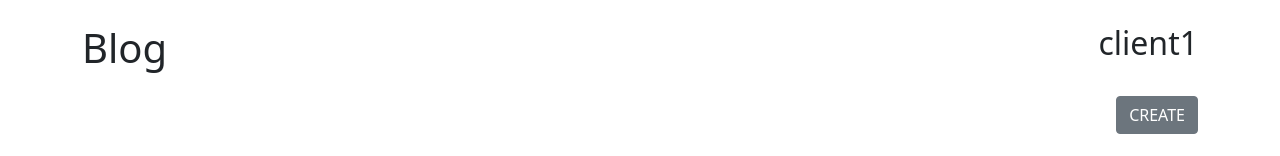
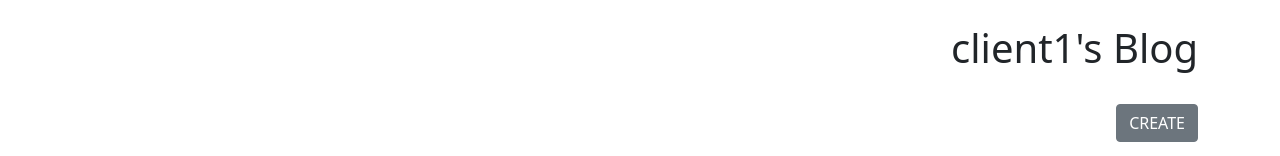
Before and after one commit to thatkit/welbex-test-20220426, a React (Create React App) app in the folder client/: page / in a window 1280 px wide. Shown: the top 156 px of the page. Built offline with nearby package versions, Linux system fonts and the light colour scheme.

Commit message:
navbar change

```diff
--- a/client/src/components/Navbar/index.tsx
+++ b/client/src/components/Navbar/index.tsx
@@ -5,8 +5,7 @@ import styles from './styles.module.scss';
 export const Navbar = ({ data }: { data: any }) => { // # any
     return (
         <Nav className={styles.nav}>
-            <NavItem className={styles.topTitle} tag="h1">Blog</NavItem>
-            <NavItem className={styles.authorName} tag="h2">{data}</NavItem>
+            <NavItem className={styles.topTitle} tag="h1">{data}'s Blog</NavItem>
         </Nav>
     )
 }
--- a/client/src/components/Navbar/styles.module.scss
+++ b/client/src/components/Navbar/styles.module.scss
@@ -2,15 +2,5 @@
     height: 4rem;
     width: 100%;
     display: flex;
-    justify-content: space-between;
-
-    .topTitle {
-        padding: 0;
-        margin: 0;
-    }
-
-    .authorName {
-        padding: 0;
-        margin: 0;
-    }
+    justify-content: flex-end;
 }
```
